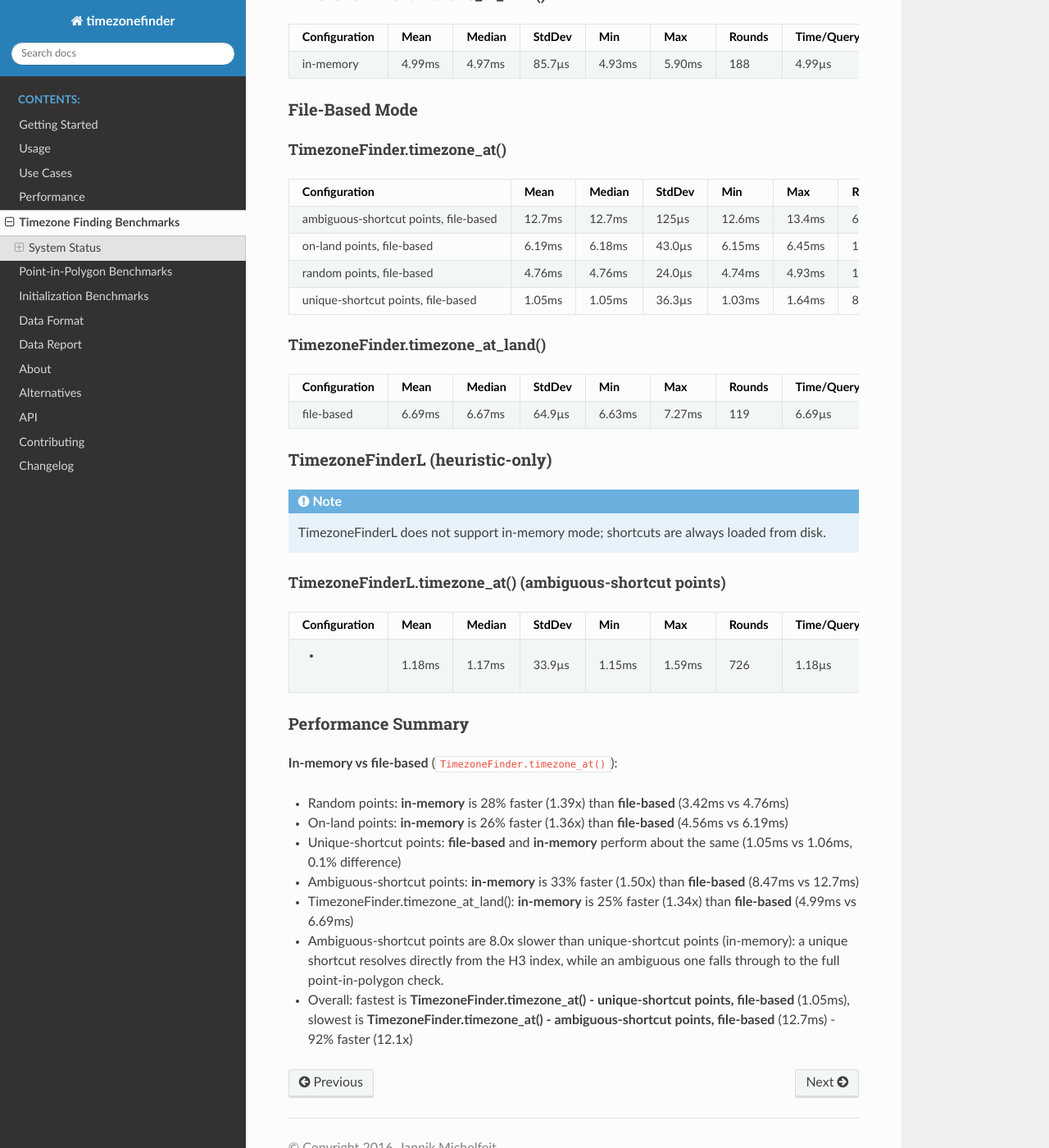
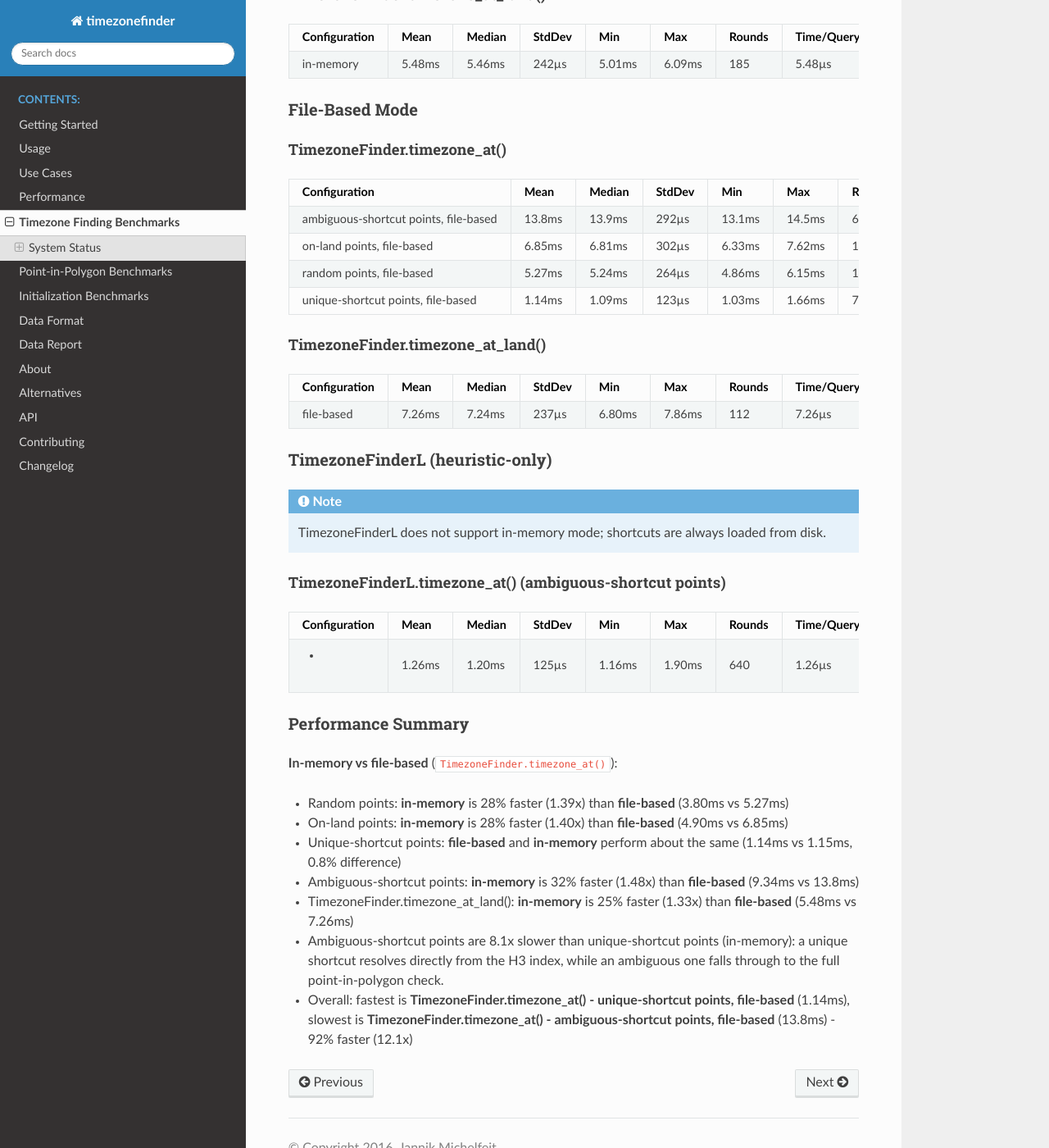
Before and after one commit to jannikmi/timezonefinder, a Sphinx documentation site: the page built from docs/benchmark_results_timezonefinding.rst, in a window 1280 px wide and 1400 px high, scrolled down 1275 px. Shown: the whole window at 82% size. Built offline with Sphinx 7.4.7 and the Read the Docs theme 3.1.0, drawn with Linux system fonts in a browser that asks for light colours; some of the changed text lies outside the part shown.

Commit message:
Record the benchmark batch size in the JSON instead of importing it live
scripts/render_benchmark_reports.py imported BATCH_SIZE directly from
benchmarks.conftest, so rendering a stored JSON from a checkout where that
constant has since changed would silently derive the reported batch size,
Time/Query, and Throughput columns from the wrong number - even though the
whole point of decoupling measurement from rendering is that a stored JSON
should render correctly regardless of the current checkout.

Persist it instead: benchmarks/conftest.py's
pytest_benchmark_update_machine_info hook now writes batch_size into
machine_info['timezonefinder'] alongside the numba/clang flags (same
"describe the run that produced this JSON" pattern), and
render_benchmark_reports.py reads it back via the new get_batch_size(),
which raises a clear error if it's missing (e.g. a JSON produced before
this change) rather than silently falling back to the live constant.

Co-Authored-By: Claude Sonnet 5 <noreply@anthropic.com>

```diff
--- a/docs/benchmark_results_timezonefinding.rst
+++ b/docs/benchmark_results_timezonefinding.rst
@@ -83,41 +83,41 @@ TimezoneFinder.timezone_at()
      - Time/Query
      - Throughput
    * - ambiguous-shortcut points, in-memory
-     - 8.47ms
-     - 8.44ms
-     - 96.8µs
-     - 8.38ms
-     - 8.86ms
-     - 114
-     - 8.47µs
-     - 118k/s
+     - 9.34ms
+     - 9.30ms
+     - 297µs
+     - 8.87ms
+     - 10.1ms
+     - 103
+     - 9.34µs
+     - 107k/s
    * - on-land points, in-memory
-     - 4.56ms
-     - 4.54ms
-     - 55.9µs
-     - 4.50ms
-     - 4.97ms
-     - 193
-     - 4.56µs
-     - 220k/s
+     - 4.90ms
+     - 4.89ms
+     - 192µs
+     - 4.61ms
+     - 5.35ms
+     - 198
+     - 4.90µs
+     - 204k/s
    * - random points, in-memory
-     - 3.42ms
-     - 3.41ms
-     - 28.2µs
-     - 3.39ms
-     - 3.55ms
-     - 182
-     - 3.42µs
-     - 293k/s
+     - 3.80ms
+     - 3.73ms
+     - 263µs
+     - 3.44ms
+     - 4.51ms
+     - 119
+     - 3.80µs
+     - 263k/s
    * - unique-shortcut points, in-memory
-     - 1.06ms
-     - 1.05ms
-     - 14.6µs
+     - 1.15ms
+     - 1.10ms
+     - 123µs
      - 1.03ms
-     - 1.21ms
-     - 774
-     - 1.06µs
-     - 947k/s
+     - 1.60ms
+     - 771
+     - 1.15µs
+     - 867k/s
 
 
 
@@ -141,14 +141,14 @@ TimezoneFinder.timezone_at_land()
      - Time/Query
      - Throughput
    * - in-memory
-     - 4.99ms
-     - 4.97ms
-     - 85.7µs
-     - 4.93ms
-     - 5.90ms
-     - 188
-     - 4.99µs
-     - 200k/s
+     - 5.48ms
+     - 5.46ms
+     - 242µs
+     - 5.01ms
+     - 6.09ms
+     - 185
+     - 5.48µs
+     - 182k/s
 
 
 
@@ -178,41 +178,41 @@ TimezoneFinder.timezone_at()
      - Time/Query
      - Throughput
    * - ambiguous-shortcut points, file-based
-     - 12.7ms
-     - 12.7ms
-     - 125µs
-     - 12.6ms
-     - 13.4ms
-     - 68
-     - 12.7µs
-     - 78.5k/s
+     - 13.8ms
+     - 13.9ms
+     - 292µs
+     - 13.1ms
+     - 14.5ms
+     - 62
+     - 13.8µs
+     - 72.3k/s
    * - on-land points, file-based
-     - 6.19ms
-     - 6.18ms
-     - 43.0µs
+     - 6.85ms
+     - 6.81ms
+     - 302µs
+     - 6.33ms
+     - 7.62ms
+     - 122
+     - 6.85µs
+     - 146k/s
+   * - random points, file-based
+     - 5.27ms
+     - 5.24ms
+     - 264µs
+     - 4.86ms
      - 6.15ms
-     - 6.45ms
-     - 128
-     - 6.19µs
-     - 161k/s
-   * - random points, file-based
-     - 4.76ms
-     - 4.76ms
-     - 24.0µs
-     - 4.74ms
-     - 4.93ms
-     - 154
-     - 4.76µs
-     - 210k/s
+     - 147
+     - 5.27µs
+     - 190k/s
    * - unique-shortcut points, file-based
-     - 1.05ms
-     - 1.05ms
-     - 36.3µs
+     - 1.14ms
+     - 1.09ms
+     - 123µs
      - 1.03ms
-     - 1.64ms
-     - 818
-     - 1.05µs
-     - 948k/s
+     - 1.66ms
+     - 722
+     - 1.14µs
+     - 874k/s
 
 
 
@@ -236,14 +236,14 @@ TimezoneFinder.timezone_at_land()
      - Time/Query
      - Throughput
    * - file-based
-     - 6.69ms
-     - 6.67ms
-     - 64.9µs
-     - 6.63ms
-     - 7.27ms
-     - 119
-     - 6.69µs
-     - 150k/s
+     - 7.26ms
+     - 7.24ms
+     - 237µs
+     - 6.80ms
+     - 7.86ms
+     - 112
+     - 7.26µs
+     - 138k/s
 
 
 
@@ -277,14 +277,14 @@ TimezoneFinderL.timezone_at() (ambiguous-shortcut points)
      - Time/Query
      - Throughput
    * - -
-     - 1.18ms
-     - 1.17ms
-     - 33.9µs
-     - 1.15ms
-     - 1.59ms
-     - 726
-     - 1.18µs
-     - 850k/s
+     - 1.26ms
+     - 1.20ms
+     - 125µs
+     - 1.16ms
+     - 1.90ms
+     - 640
+     - 1.26µs
+     - 793k/s
 
 
 
@@ -295,16 +295,16 @@ Performance Summary
 
 **In-memory vs file-based** (``TimezoneFinder.timezone_at()``):
 
-* Random points: **in-memory** is 28% faster (1.39x) than **file-based** (3.42ms vs 4.76ms)
+* Random points: **in-memory** is 28% faster (1.39x) than **file-based** (3.80ms vs 5.27ms)
 
-* On-land points: **in-memory** is 26% faster (1.36x) than **file-based** (4.56ms vs 6.19ms)
+* On-land points: **in-memory** is 28% faster (1.40x) than **file-based** (4.90ms vs 6.85ms)
 
-* Unique-shortcut points: **file-based** and **in-memory** perform about the same (1.05ms vs 1.06ms, 0.1% difference)
+* Unique-shortcut points: **file-based** and **in-memory** perform about the same (1.14ms vs 1.15ms, 0.8% difference)
 
-* Ambiguous-shortcut points: **in-memory** is 33% faster (1.50x) than **file-based** (8.47ms vs 12.7ms)
+* Ambiguous-shortcut points: **in-memory** is 32% faster (1.48x) than **file-based** (9.34ms vs 13.8ms)
 
-* TimezoneFinder.timezone_at_land(): **in-memory** is 25% faster (1.34x) than **file-based** (4.99ms vs 6.69ms)
+* TimezoneFinder.timezone_at_land(): **in-memory** is 25% faster (1.33x) than **file-based** (5.48ms vs 7.26ms)
 
-* Ambiguous-shortcut points are 8.0x slower than unique-shortcut points (in-memory): a unique shortcut resolves directly from the H3 index, while an ambiguous one falls through to the full point-in-polygon check.
+* Ambiguous-shortcut points are 8.1x slower than unique-shortcut points (in-memory): a unique shortcut resolves directly from the H3 index, while an ambiguous one falls through to the full point-in-polygon check.
 
-* Overall: fastest is **TimezoneFinder.timezone_at() - unique-shortcut points, file-based** (1.05ms), slowest is **TimezoneFinder.timezone_at() - ambiguous-shortcut points, file-based** (12.7ms) - 92% faster (12.1x)
+* Overall: fastest is **TimezoneFinder.timezone_at() - unique-shortcut points, file-based** (1.14ms), slowest is **TimezoneFinder.timezone_at() - ambiguous-shortcut points, file-based** (13.8ms) - 92% faster (12.1x)
```
Also changed, not shown: CHANGELOG.rst (+1 -1 lines), docs/benchmark_results_initialization.rst (+23 -23 lines), docs/benchmark_results_polygon.rst (+41 -41 lines), 3 other files.
